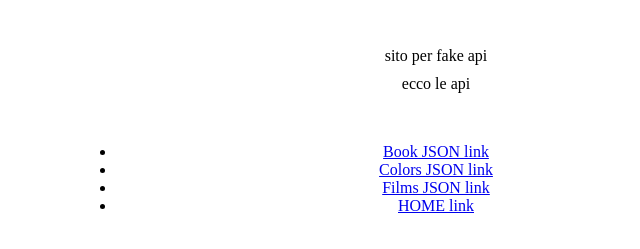
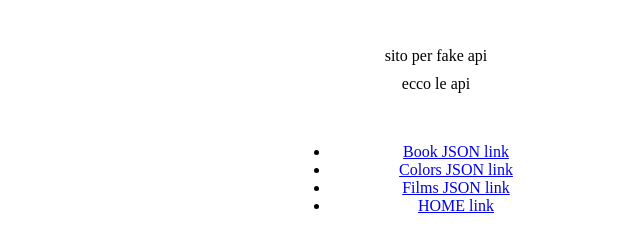
Before and after one commit to lamiera70/fake-api-test-react, a plain HTML site: page index.html in a window 1280 px wide. Shown: the part 91-340 px from the top of the page, without its empty margins (204-844 px from the left). Drawn offline with Linux system fonts and the light colour scheme.

Commit message:
aggiunto

```diff
--- a/index.css
+++ b/index.css
@@ -1,7 +1,3 @@
-* {
-    margin: 0;
-    padding: 0;
-}
 
 body {
     text-align: center;
@@ -19,6 +15,12 @@ p {
 
 ul {
 
-    width: 50%;
-    margin: 50px auto;
+
+    width: 20%;
+    margin-top: 50px;
+    margin-bottom: 50px;
+    margin-left: auto;
+    margin-right: auto;
+
+
 }
```
